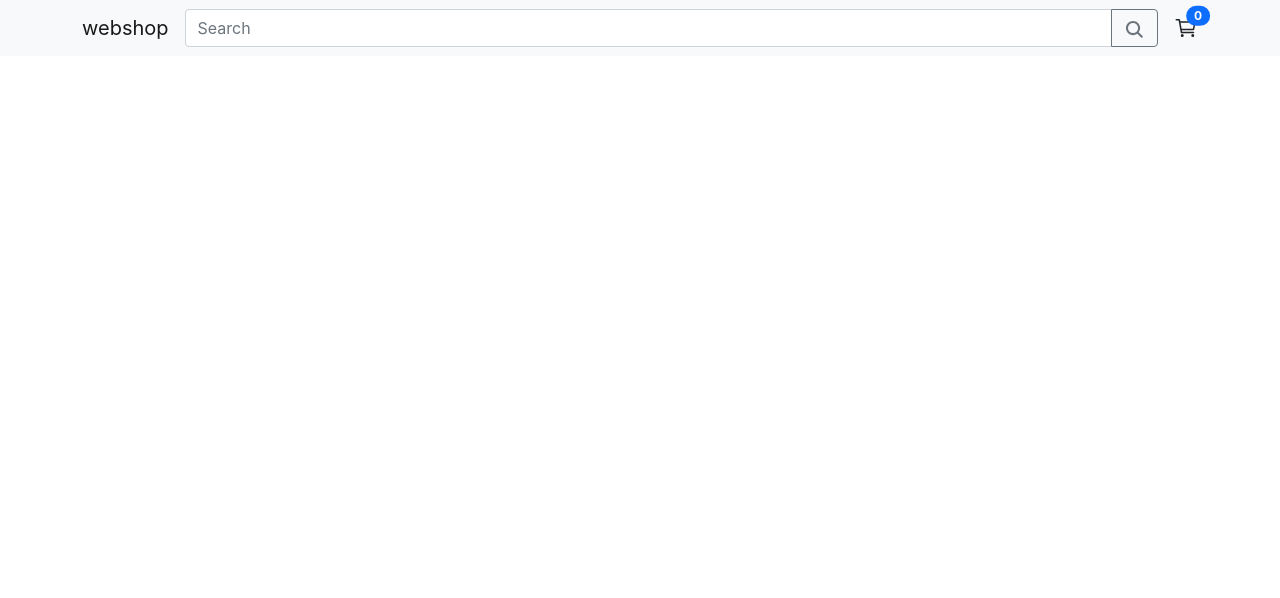
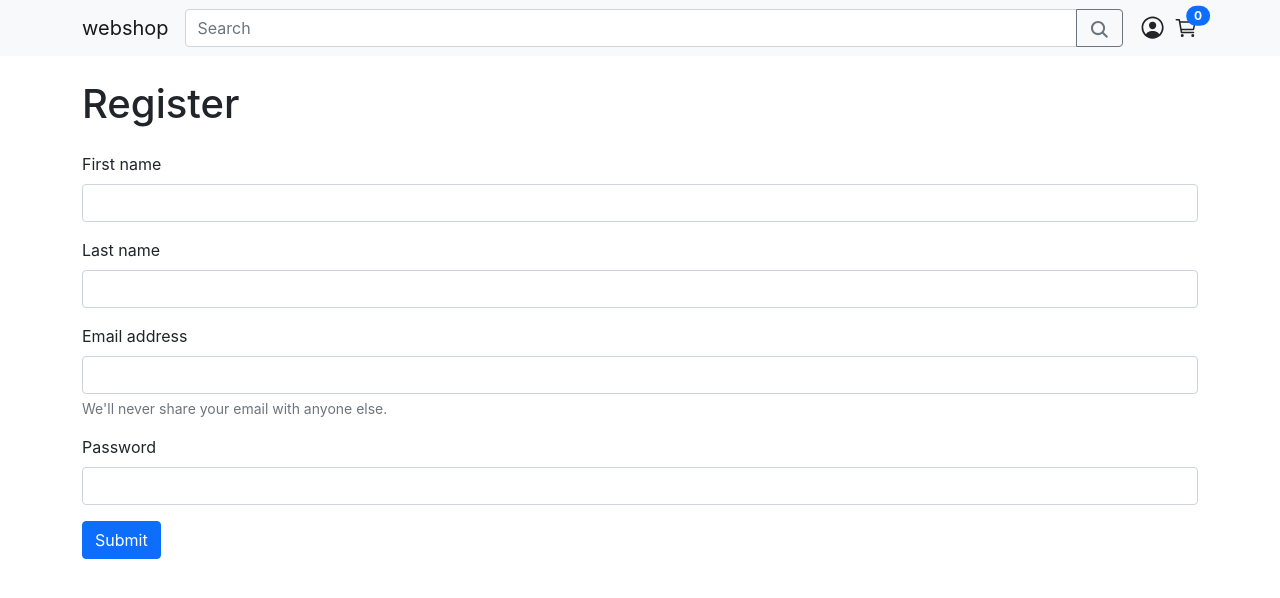
Before and after one commit to glgoose/webshop-fe, a React (Create React App) app: page /register in a window 1280 px wide. Shown: the top 598 px of the page. Built offline with nearby package versions, Linux system fonts and the light colour scheme; no server answers.

Commit message:
implement login, register & fetch products

```diff
--- a/src/App.js
+++ b/src/App.js
@@ -1,14 +1,16 @@
 import './App.css'
-import { BrowserRouter as Router, Route } from 'react-router-dom'
-import { useReducer } from 'react'
+import { BrowserRouter as Router, Route, Redirect } from 'react-router-dom'
+import { useState, useEffect, useReducer } from 'react'
 import Navbar from './Navbar'
 import Home from './pages/Home'
 import Cart from './pages/Cart'
-import dummyData from './dummyData.json'
+import Login from './pages/Login'
+import Register from './pages/Register'
+import Dashboard from './pages/Dashboard'
 
-const products = new Map()
-
-dummyData.forEach(item => products.set(item._id, item))
+// import dummyData from './dummyData.json'
+// const products = new Map()
+// dummyData.forEach(item => products.set(item._id, item))
 
 function cartReducer (cart, { type, payload }) {
   let { product, quantity } = payload
@@ -38,9 +40,43 @@ function cartReducer (cart, { type, payload }) {
 }
 
 function App () {
+  const [error, setError] = useState(null)
+  const [isLoaded, setIsLoaded] = useState(false)
+  const [products, setProducts] = useState(new Map())
+
   const [cart, cartDispatch] = useReducer(cartReducer, new Map())
+
+  const [loginSuccessMsg, setLoginSuccessMsg] = useState('')
+  const [isLoggedIn, setIsLoggedIn] = useState(false)
+
+  const [user, setUser] = useState({})
+
   const quantities = [...cart.values()]
   const itemsInCartCount = quantities.reduce((total, cv) => total + cv, 0)
+
+  useEffect(() => {
+    fetch('https://webshop-rest-api.herokuapp.com/products')
+      .then(res => res.json())
+      .then(
+        items => {
+          const products = new Map()
+          items.forEach(item => products.set(item._id, item))
+          setIsLoaded(true)
+          setProducts(products)
+        },
+        err => {
+          setIsLoaded(true)
+          setError(err)
+        }
+      )
+  }, [])
+
+  const successMsgHandler = msg => setLoginSuccessMsg(msg)
+
+  const loggedIn = user => {
+    setIsLoggedIn(true)
+    setUser(user)
+  }
 
   return (
     <Router>
@@ -51,10 +87,32 @@ function App () {
       <main>
         <div className='container my-4'>
           <Route exact path='/'>
-            <Home products={products} cartDispatch={cartDispatch} />
+            <Home
+              products={products}
+              isLoaded={isLoaded}
+              error={error}
+              cartDispatch={cartDispatch}
+            />
           </Route>
           <Route path='/cart'>
             <Cart cart={cart} cartDispatch={cartDispatch} />
+          </Route>
+          <Route path='/login'>
+            <Login loginSuccessMsg={loginSuccessMsg} loggedIn={loggedIn} />
+          </Route>
+          <Route path='/register'>
+            <Register successMsgHandler={successMsgHandler} />
+          </Route>
+          <Route path='/dashboard'>
+            {isLoggedIn ? (
+              <Dashboard
+                user={user}
+                successMsgHandler={successMsgHandler}
+                setIsLoggedIn={setIsLoggedIn}
+              />
+            ) : (
+              <Redirect to='/login' />
+            )}
           </Route>
         </div>
       </main>
--- a/src/Navbar.js
+++ b/src/Navbar.js
@@ -1,5 +1,5 @@
 import { Link } from 'react-router-dom'
-import { IoCartOutline, IoSearch } from 'react-icons/io5'
+import { IoCartOutline, IoSearch, IoPersonCircleOutline } from 'react-icons/io5'
 
 function Navbar ({ itemsInCartCount }) {
   return (
@@ -21,7 +21,10 @@ function Navbar ({ itemsInCartCount }) {
             </button>
           </div>
         </form>
-        <Link to='/cart' className='ms-3'>
+        <Link to='/dashboard' className='ms-3'>
+          <IoPersonCircleOutline color='var(--bs-dark' size='1.7em' />
+        </Link>
+        <Link to='/cart' className='ms-2'>
           <div className='d-flex align-items-center position-relative'>
             <IoCartOutline size='1.5em' color='var(--bs-dark)' />
             <span
--- /dev/null
+++ b/src/pages/Dashboard.js
@@ -0,0 +1,22 @@
+import { Button } from 'react-bootstrap'
+import { useHistory } from 'react-router-dom'
+
+export default function Dashboard ({ user, successMsgHandler, setIsLoggedIn }) {
+  const history = useHistory()
+
+  const btnClickHandler = () => {
+    setIsLoggedIn(false)
+    successMsgHandler('Logout successful')
+    history.push('/login')
+  }
+
+  return (
+    <>
+      <h1>Dashboard</h1>
+      <div>Welcome {user.name}</div>
+      <Button variant='light' className='mt-4' onClick={btnClickHandler}>
+        Logout
+      </Button>
+    </>
+  )
+}
--- a/src/pages/Home.js
+++ b/src/pages/Home.js
@@ -1,6 +1,6 @@
 import Cards from '../Cards'
 import { DropdownButton, Dropdown } from 'react-bootstrap'
-import { useState, useEffect, useMemo } from 'react'
+import { useState, useMemo } from 'react'
 
 function shuffleArray (arr) {
   const shuffled = [...arr]
@@ -17,10 +17,8 @@ const sortByFields = {
   PRICE_DESC: 'Price: High to Low'
 }
 
-function Home ({ products, cartDispatch }) {
+function Home ({ products, isLoaded, error, cartDispatch }) {
   const [sortBy, setSort] = useState(sortByFields.RANDOM)
-
-  useEffect(() => console.log(sortBy), [sortBy])
 
   const sortedProducts = useMemo(() => {
     const sortedProducts = [...products.values()]
@@ -36,6 +34,8 @@ function Home ({ products, cartDispatch }) {
     }
   }, [products, sortBy])
 
+  if (!isLoaded) return <div>Loading...</div>
+  if (error) return <div>{error.message}</div>
   return (
     <>
       <div className='row mb-2'>
--- /dev/null
+++ b/src/pages/Login.js
@@ -0,0 +1,72 @@
+import { useRef } from 'react'
+import { Link, useHistory } from 'react-router-dom'
+import { Alert } from 'react-bootstrap'
+
+function Login ({ loginSuccessMsg, loggedIn }) {
+  const emailEl = useRef(null)
+  const pwEl = useRef(null)
+
+  const history = useHistory()
+
+  const submitHandler = e => {
+    e.preventDefault()
+
+    const data = {
+      email: emailEl.current.value,
+      password: pwEl.current.value
+    }
+
+    fetch('https://webshop-rest-api.herokuapp.com/user/login', {
+      method: 'POST',
+      headers: {
+        'Content-Type': 'application/json'
+      },
+      body: JSON.stringify(data)
+    }).then(res => {
+      if (res.ok) {
+        res.json().then(body => {
+          const user = { name: body.loggedInUser }
+          loggedIn(user)
+          history.push('/dashboard')
+        })
+      }
+    })
+  }
+
+  return (
+    <form onSubmit={submitHandler}>
+      <h1 className='mb-4'>Login</h1>
+      {loginSuccessMsg && <Alert variant='success'>{loginSuccessMsg}</Alert>}
+      <div className='mb-3'>
+        <label htmlFor='exampleInputEmail1' className='form-label'>
+          Email address
+        </label>
+        <input
+          ref={emailEl}
+          type='email'
+          className='form-control'
+          id='exampleInputEmail1'
+        />
+      </div>
+      <div className='mb-3'>
+        <label htmlFor='exampleInputPassword1' className='form-label'>
+          Password
+        </label>
+        <input
+          ref={pwEl}
+          type='password'
+          className='form-control'
+          id='exampleInputPassword1'
+        />
+      </div>
+      <div className='mb-3 form-text'>
+        No account? <Link to='/register'>Register</Link>
+      </div>
+      <button type='submit' className='btn btn-primary'>
+        Submit
+      </button>
+    </form>
+  )
+}
+
+export default Login
--- /dev/null
+++ b/src/pages/Register.js
@@ -0,0 +1,95 @@
+import { useRef, useState } from 'react'
+import { useHistory } from 'react-router-dom'
+import { Alert } from 'react-bootstrap'
+
+function Register ({ successMsgHandler }) {
+  const firstNameEl = useRef(null)
+  const lastNameEl = useRef(null)
+  const emailEl = useRef(null)
+  const pwEl = useRef(null)
+
+  const history = useHistory()
+
+  const [error, setError] = useState(null)
+
+  const submitHandler = e => {
+    e.preventDefault()
+
+    const data = {
+      firstName: firstNameEl.current.value,
+      lastName: lastNameEl.current.value,
+      email: emailEl.current.value,
+      password: pwEl.current.value
+    }
+
+    fetch('https://webshop-rest-api.herokuapp.com/user/register', {
+      method: 'POST',
+      headers: { 'Content-Type': 'application/json' },
+      body: JSON.stringify(data)
+    })
+      .then(res => {
+        if (res.ok) {
+          successMsgHandler('Registration successful')
+          history.push('/login')
+        }
+        return res.json()
+      })
+      .then(body => {
+        if (body.error) setError(body.error)
+      })
+  }
+
+  return (
+    <form onSubmit={submitHandler}>
+      <h1 className='mb-4'>Register</h1>
+      {error && <Alert variant='danger'>{error}</Alert>}
+      <div className='mb-3'>
+        <label htmlFor='firstName' className='form-label'>
+          First name
+        </label>
+        <input
+          ref={firstNameEl}
+          type='text'
+          className='form-control'
+          id='firstName'
+        />
+      </div>
+      <div className='mb-3'>
+        <label htmlFor='lastName' className='form-label'>
+          Last name
+        </label>
+        <input
+          ref={lastNameEl}
+          type='text'
+          className='form-control'
+          id='lastName'
+        />
+      </div>
+      <div className='mb-3'>
+        <label htmlFor='email' className='form-label'>
+          Email address
+        </label>
+        <input ref={emailEl} type='email' className='form-control' id='email' />
+        <div id='emailHelp' className='form-text'>
+          We'll never share your email with anyone else.
+        </div>
+      </div>
+      <div className='mb-3'>
+        <label htmlFor='password' className='form-label'>
+          Password
+        </label>
+        <input
+          ref={pwEl}
+          type='password'
+          className='form-control'
+          id='password'
+        />
+      </div>
+      <button type='submit' className='btn btn-primary'>
+        Submit
+      </button>
+    </form>
+  )
+}
+
+export default Register
```
